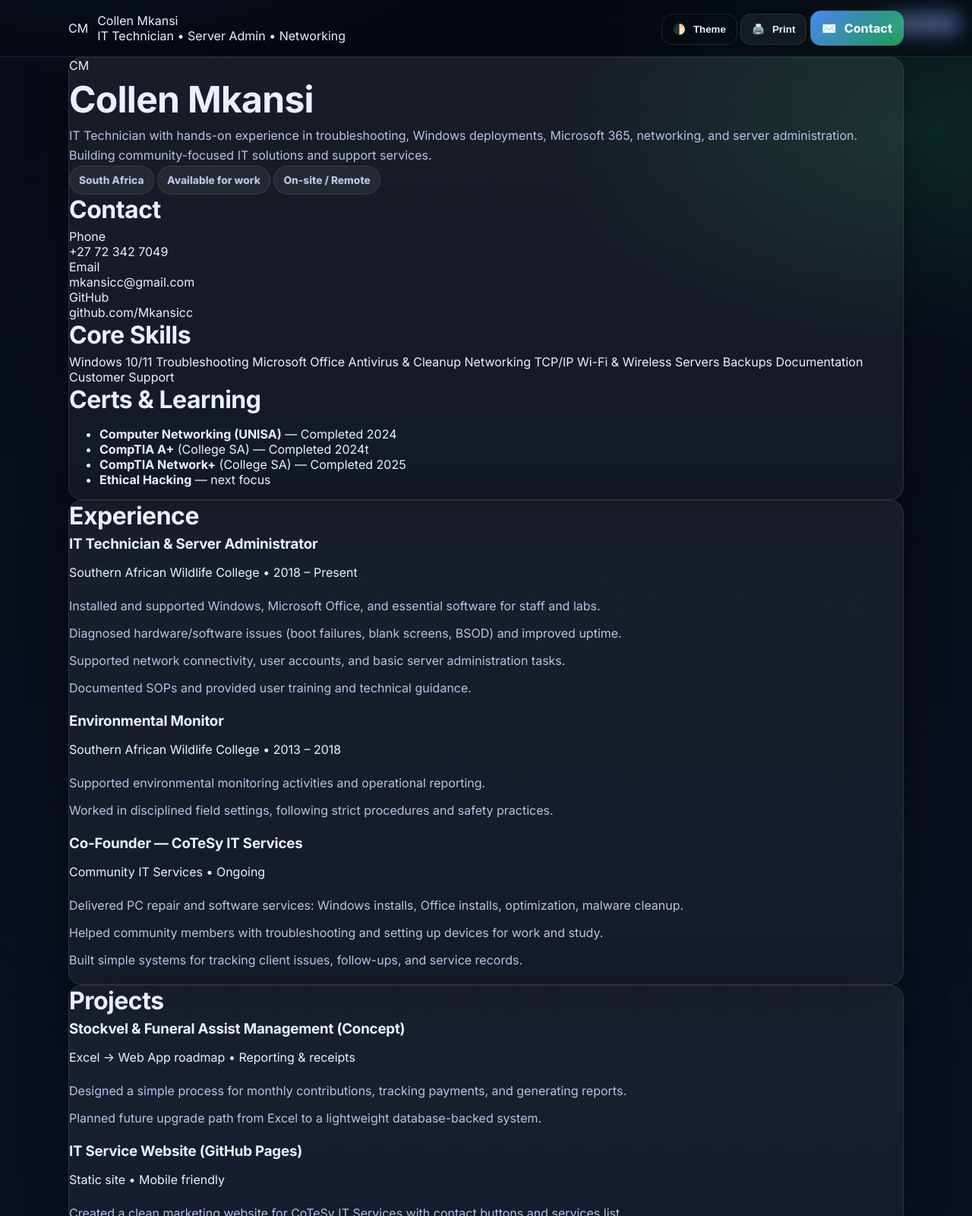
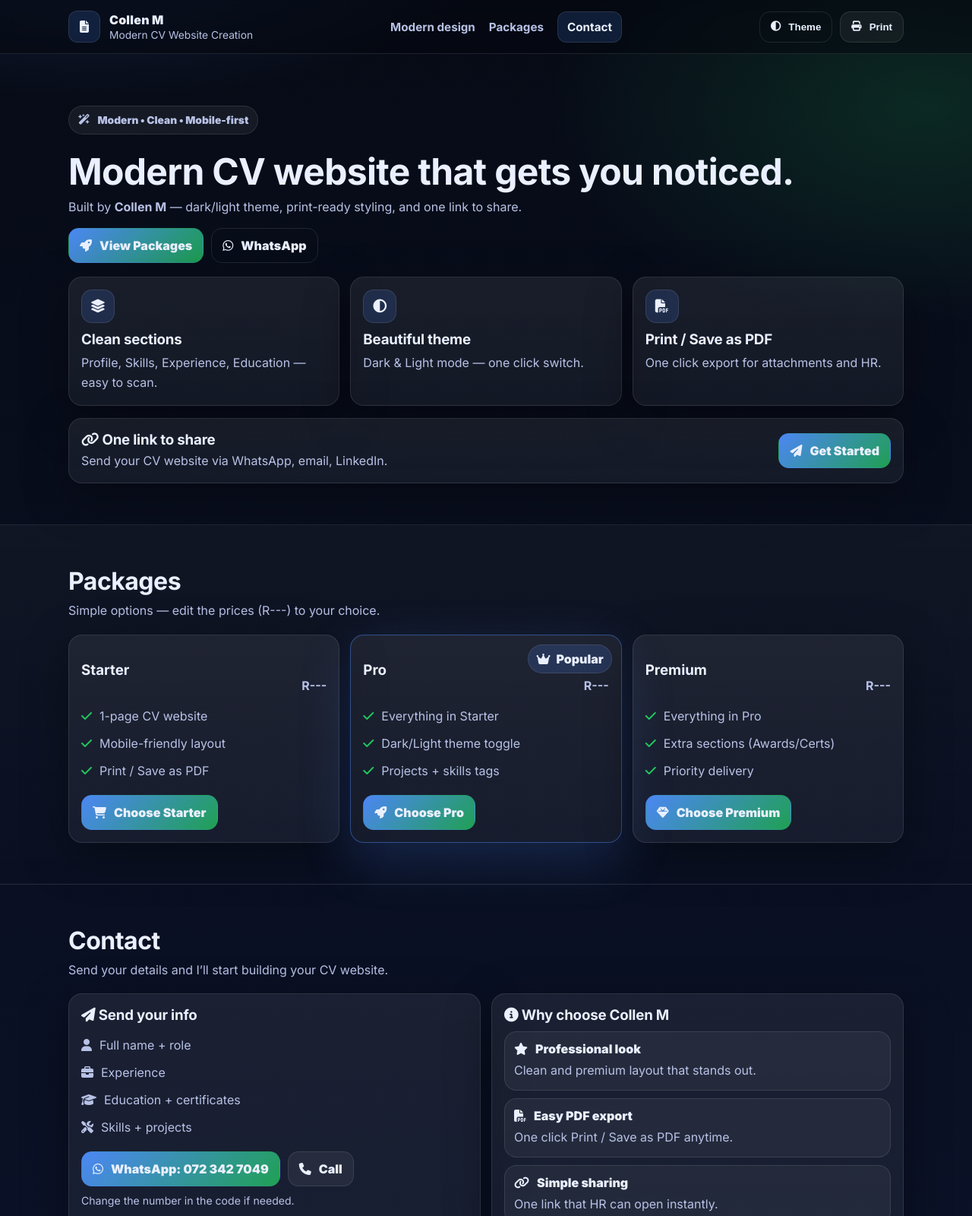
Before and after one commit to Mkansicc/CurriculumVitae, a plain HTML site: page index.html in a window 1280 px wide. Shown: the top 1600 px of the page at 76% size. Drawn offline with Linux system fonts and the light colour scheme.

```diff
--- a/index.html
+++ b/index.html
@@ -3,242 +3,216 @@
 <head>
   <meta charset="utf-8" />
   <meta name="viewport" content="width=device-width, initial-scale=1" />
-  <title>Collen Mkansi | CV</title>
-  <meta name="description" content="Modern CV - Collen Mkansi" />
+  <title>Collen M | Modern CV Website Creation</title>
+  <meta name="description" content="Collen M builds modern CV websites: dark/light theme, print & save as PDF, mobile-friendly, one link to share." />
 
-  <!-- Fonts -->
   <link rel="preconnect" href="https://fonts.googleapis.com">
   <link rel="preconnect" href="https://fonts.gstatic.com" crossorigin>
-  <link href="https://fonts.googleapis.com/css2?family=Inter:wght@400;600;700;800&display=swap" rel="stylesheet">
+  <link href="https://fonts.googleapis.com/css2?family=Inter:wght@400;600;700;800;900&display=swap" rel="stylesheet">
+
+  <!-- Icons -->
+  <link rel="stylesheet"
+        href="https://cdnjs.cloudflare.com/ajax/libs/font-awesome/6.5.0/css/all.min.css"
+        crossorigin="anonymous" referrerpolicy="no-referrer" />
 
   <link rel="stylesheet" href="style.css" />
 </head>
 
 <body>
-  <div class="topbar">
+  <!-- Top Bar -->
+  <header class="topbar" id="top">
     <div class="container topbar-inner">
-      <a class="brand" href="#top" aria-label="Go to top">
-        <span class="avatar" aria-hidden="true">CM</span>
+      <a class="brand" href="#top" aria-label="Home">
+        <span class="logo" aria-hidden="true"><i class="fa-solid fa-file-lines"></i></span>
         <div class="brand-text">
-          <div class="name">Collen Mkansi</div>
-          <div class="role">IT Technician • Server Admin • Networking</div>
+          <div class="brand-name">Collen M</div>
+          <div class="brand-sub">Modern CV Website Creation</div>
         </div>
       </a>
 
-      <div class="actions">
-        <button id="themeBtn" class="btn ghost" type="button" title="Toggle theme" aria-label="Toggle theme">
-          <span class="icon" aria-hidden="true">🌓</span>
-          <span class="hide-sm">Theme</span>
+      <nav class="nav" aria-label="Primary">
+        <a href="#design">Modern design</a>
+        <a href="#packages">Packages</a>
+        <a href="#contact" class="nav-cta">Contact</a>
+      </nav>
+
+      <div class="top-actions">
+        <button id="themeBtn" class="btn ghost" type="button" aria-label="Toggle theme" title="Toggle theme">
+          <i class="fa-solid fa-circle-half-stroke"></i> <span class="hide-sm">Theme</span>
         </button>
+        <button class="btn" type="button" id="printBtn" title="Print / Save as PDF">
+          <i class="fa-solid fa-print"></i> <span class="hide-sm">Print</span>
+        </button>
+      </div>
 
-        <button class="btn" type="button" onclick="window.print()" title="Print / Save PDF">
-          <span class="icon" aria-hidden="true">🖨️</span>
-          <span class="hide-sm">Print</span>
+      <button class="menuBtn" id="menuBtn" aria-label="Open menu" title="Menu">
+        <i class="fa-solid fa-bars"></i>
       </button>
+    </div>
 
-        <a class="btn primary" href="#contact">
-          <span class="icon" aria-hidden="true">✉️</span>
-          Contact
-        </a>
+    <!-- Mobile menu -->
+    <div class="mobileNav" id="mobileNav" aria-hidden="true">
+      <a href="#design">Modern design</a>
+      <a href="#packages">Packages</a>
+      <a href="#contact">Contact</a>
     </div>
+  </header>
+
+  <!-- Modern design (start here) -->
+  <section id="design" class="section">
+    <div class="container">
+      <div class="section-head reveal">
+        <p class="pill"><i class="fa-solid fa-wand-magic-sparkles"></i> Modern • Clean • Mobile-first</p>
+        <h1 class="h1">Modern CV website that gets you noticed.</h1>
+        <p class="sub">
+          Built by <strong>Collen M</strong> — dark/light theme, print-ready styling, and one link to share.
+        </p>
+
+        <div class="cta-row">
+          <a class="btn primary" href="#packages"><i class="fa-solid fa-rocket"></i> View Packages</a>
+          <a class="btn ghost" href="#contact"><i class="fa-brands fa-whatsapp"></i> WhatsApp</a>
         </div>
       </div>
 
-  <main id="top" class="container layout">
-    <!-- LEFT / SIDEBAR -->
-    <aside class="card sidebar">
-      <section class="stack">
-        <div class="hero">
-          <div class="hero-avatar" aria-hidden="true">CM</div>
-          <div>
-            <h1 class="h1">Collen Mkansi</h1>
-            <p class="sub">
-              IT Technician with hands-on experience in troubleshooting, Windows deployments, Microsoft 365,
-              networking, and server administration. Building community-focused IT solutions and support services.
-            </p>
+      <div class="grid3">
+        <div class="card feature reveal">
+          <div class="icon"><i class="fa-solid fa-layer-group"></i></div>
+          <h3>Clean sections</h3>
+          <p>Profile, Skills, Experience, Education — easy to scan.</p>
+        </div>
+
+        <div class="card feature reveal">
+          <div class="icon"><i class="fa-solid fa-circle-half-stroke"></i></div>
+          <h3>Beautiful theme</h3>
+          <p>Dark & Light mode — one click switch.</p>
+        </div>
+
+        <div class="card feature reveal">
+          <div class="icon"><i class="fa-solid fa-file-pdf"></i></div>
+          <h3>Print / Save as PDF</h3>
+          <p>One click export for attachments and HR.</p>
         </div>
       </div>
 
-        <div class="pill-row">
-          <span class="pill">South Africa</span>
-          <span class="pill">Available for work</span>
-          <span class="pill">On-site / Remote</span>
+      <div class="banner card reveal">
+        <div>
+          <h3 class="banner-title"><i class="fa-solid fa-link"></i> One link to share</h3>
+          <p class="banner-sub">Send your CV website via WhatsApp, email, LinkedIn.</p>
         </div>
-      </section>
-
-      <section class="stack">
-        <h2 class="h2">Contact</h2>
-        <div class="kv">
-          <div class="k">Phone</div>
-          <div class="v"><a href="tel:+27723427049">+27 72 342 7049</a></div>
-
-          <div class="k">Email</div>
-          <div class="v"><a href="mailto:mkansicc@gmail.com">mkansicc@gmail.com</a></div>
-
-          <div class="k">GitHub</div>
-          <div class="v">
-            <a href="https://github.com/Mkansicc" target="_blank" rel="noreferrer">
-              github.com/Mkansicc
-            </a>
+        <a class="btn primary" href="#contact"><i class="fa-solid fa-paper-plane"></i> Get Started</a>
       </div>
     </div>
   </section>
 
-      <section class="stack">
-        <h2 class="h2">Core Skills</h2>
-        <div class="tags">
-          <span class="tag">Windows 10/11</span>
-          <span class="tag">Troubleshooting</span>
-          <span class="tag">Microsoft Office</span>
-          <span class="tag">Antivirus & Cleanup</span>
-          <span class="tag">Networking</span>
-          <span class="tag">TCP/IP</span>
-          <span class="tag">Wi-Fi & Wireless</span>
-          <span class="tag">Servers</span>
-          <span class="tag">Backups</span>
-          <span class="tag">Documentation</span>
-          <span class="tag">Customer Support</span>
+  <!-- Packages -->
+  <section id="packages" class="section alt">
+    <div class="container">
+      <div class="section-head reveal">
+        <h2 class="h2">Packages</h2>
+        <p class="sub">Simple options — edit the prices (R---) to your choice.</p>
+      </div>
+
+      <div class="grid3 pricing">
+        <div class="card price reveal">
+          <div class="price-head">
+            <h3>Starter</h3>
+            <p class="price-tag"><strong>R---</strong></p>
+          </div>
+          <ul class="checks">
+            <li><i class="fa-solid fa-check"></i> 1-page CV website</li>
+            <li><i class="fa-solid fa-check"></i> Mobile-friendly layout</li>
+            <li><i class="fa-solid fa-check"></i> Print / Save as PDF</li>
+          </ul>
+          <a class="btn primary" href="#contact"><i class="fa-solid fa-cart-shopping"></i> Choose Starter</a>
+        </div>
+
+        <div class="card price popular reveal">
+          <div class="badge"><i class="fa-solid fa-crown"></i> Popular</div>
+          <div class="price-head">
+            <h3>Pro</h3>
+            <p class="price-tag"><strong>R---</strong></p>
+          </div>
+          <ul class="checks">
+            <li><i class="fa-solid fa-check"></i> Everything in Starter</li>
+            <li><i class="fa-solid fa-check"></i> Dark/Light theme toggle</li>
+            <li><i class="fa-solid fa-check"></i> Projects + skills tags</li>
+          </ul>
+          <a class="btn primary" href="#contact"><i class="fa-solid fa-rocket"></i> Choose Pro</a>
+        </div>
+
+        <div class="card price reveal">
+          <div class="price-head">
+            <h3>Premium</h3>
+            <p class="price-tag"><strong>R---</strong></p>
+          </div>
+          <ul class="checks">
+            <li><i class="fa-solid fa-check"></i> Everything in Pro</li>
+            <li><i class="fa-solid fa-check"></i> Extra sections (Awards/Certs)</li>
+            <li><i class="fa-solid fa-check"></i> Priority delivery</li>
+          </ul>
+          <a class="btn primary" href="#contact"><i class="fa-solid fa-gem"></i> Choose Premium</a>
+        </div>
+      </div>
     </div>
   </section>
 
-      <section class="stack">
-        <h2 class="h2">Certs & Learning</h2>
-        <ul class="list">
-          <li><strong>Computer Networking (UNISA)</strong> — Completed 2024</li>
-          <li><strong>CompTIA A+</strong> (College SA) — Completed 2024t</li>
-          <li><strong>CompTIA Network+</strong> (College SA) — Completed 2025</li>
-          <li><strong>Ethical Hacking</strong> — next focus</li>
+  <!-- Contact -->
+  <section id="contact" class="section">
+    <div class="container">
+      <div class="section-head reveal">
+        <h2 class="h2">Contact</h2>
+        <p class="sub">Send your details and I’ll start building your CV website.</p>
+      </div>
+
+      <div class="grid2">
+        <div class="card contact-card reveal">
+          <h3 class="h3"><i class="fa-solid fa-paper-plane"></i> Send your info</h3>
+          <ul class="bullets">
+            <li><i class="fa-solid fa-user"></i> Full name + role</li>
+            <li><i class="fa-solid fa-briefcase"></i> Experience</li>
+            <li><i class="fa-solid fa-graduation-cap"></i> Education + certificates</li>
+            <li><i class="fa-solid fa-screwdriver-wrench"></i> Skills + projects</li>
           </ul>
-      </section>
-    </aside>
-
-    <!-- RIGHT / MAIN CONTENT -->
-    <section class="content">
-      <section class="card stack">
-        <h2 class="h2">Experience</h2>
-
-        <article class="item">
-          <div class="item-head">
-            <div>
-              <h3 class="h3">IT Technician & Server Administrator</h3>
-              <p class="meta">Southern African Wildlife College • 2018 – Present</p>
-            </div>
-            <span class="badge">Full-time</span>
-          </div>
-          <ul class="bullets">
-            <li>Installed and supported Windows, Microsoft Office, and essential software for staff and labs.</li>
-            <li>Diagnosed hardware/software issues (boot failures, blank screens, BSOD) and improved uptime.</li>
-            <li>Supported network connectivity, user accounts, and basic server administration tasks.</li>
-            <li>Documented SOPs and provided user training and technical guidance.</li>
-          </ul>
-        </article>
-
-        <article class="item">
-          <div class="item-head">
-            <div>
-              <h3 class="h3">Environmental Monitor</h3>
-              <p class="meta">Southern African Wildlife College • 2013 – 2018</p>
-            </div>
-            <span class="badge">Operations</span>
-          </div>
-          <ul class="bullets">
-            <li>Supported environmental monitoring activities and operational reporting.</li>
-            <li>Worked in disciplined field settings, following strict procedures and safety practices.</li>
-          </ul>
-        </article>
-
-        <article class="item">
-          <div class="item-head">
-            <div>
-              <h3 class="h3">Co-Founder — CoTeSy IT Services</h3>
-              <p class="meta">Community IT Services • Ongoing</p>
-            </div>
-            <span class="badge">Business</span>
-          </div>
-          <ul class="bullets">
-            <li>Delivered PC repair and software services: Windows installs, Office installs, optimization, malware cleanup.</li>
-            <li>Helped community members with troubleshooting and setting up devices for work and study.</li>
-            <li>Built simple systems for tracking client issues, follow-ups, and service records.</li>
-          </ul>
-        </article>
-      </section>
-
-      <section class="card stack">
-        <h2 class="h2">Projects</h2>
-
-        <article class="item">
-          <div class="item-head">
-            <div>
-              <h3 class="h3">Stockvel & Funeral Assist Management (Concept)</h3>
-              <p class="meta">Excel → Web App roadmap • Reporting & receipts</p>
-            </div>
-            <span class="badge">Community</span>
-          </div>
-          <ul class="bullets">
-            <li>Designed a simple process for monthly contributions, tracking payments, and generating reports.</li>
-            <li>Planned future upgrade path from Excel to a lightweight database-backed system.</li>
-          </ul>
-        </article>
-
-        <article class="item">
-          <div class="item-head">
-            <div>
-              <h3 class="h3">IT Service Website (GitHub Pages)</h3>
-              <p class="meta">Static site • Mobile friendly</p>
-            </div>
-            <span class="badge">Web</span>
-          </div>
-          <ul class="bullets">
-            <li>Created a clean marketing website for CoTeSy IT Services with contact buttons and services list.</li>
-          </ul>
-        </article>
-      </section>
-
-      <section class="card stack">
-        <h2 class="h2">Education</h2>
-        <article class="item">
-          <div class="item-head">
-            <div>
-              <h3 class="h3">Computer Networking</h3>
-              <p class="meta">UNISA</p>
-            </div>
-            <span class="badge">Studies</span>
-          </div>
-          <p class="text">
-            Focus on networking fundamentals, troubleshooting, and practical IT support skills.
-          </p>
-        </article>
-      </section>
-
-      <section class="card stack">
-        <h2 class="h2">Leadership & Community</h2>
-        <ul class="bullets">
-          <li>Youth Secretary (10 villages) — Manyeleti Nazarene Revival Church</li>
-          <li>Executive Church Committee Secretary; leads youth & children’s ministries</li>
-          <li>Head Coach — Liverpool FC (Welverdiend soccer league, 2019–2025)</li>
-        </ul>
-      </section>
-
-      <section id="contact" class="card stack">
-        <h2 class="h2">Contact / Availability</h2>
-        <p class="text">
-          If you’d like to work with me or hire me, use the quick links below.
-        </p>
 
           <div class="cta-row">
-          <a class="btn primary" href="mailto:mkansicc@gmail.com">Email me</a>
-          <a class="btn" href="tel:+27723427049">Call</a>
-          <a class="btn ghost" href="https://wa.me/27723427049" target="_blank" rel="noreferrer">WhatsApp</a>
+            <a class="btn primary" id="waBtn" href="https://wa.me/27723427049" target="_blank" rel="noreferrer">
+              <i class="fa-brands fa-whatsapp"></i> WhatsApp: 072 342 7049
+            </a>
+            <a class="btn" href="tel:+27723427049">
+              <i class="fa-solid fa-phone"></i> Call
+            </a>
+          </div>
+
+          <p class="tiny muted">Change the number in the code if needed.</p>
+        </div>
+
+        <div class="card contact-card reveal">
+          <h3 class="h3"><i class="fa-solid fa-circle-info"></i> Why choose Collen M</h3>
+          <div class="list-cards">
+            <div class="mini">
+              <div class="mini-title"><i class="fa-solid fa-star"></i> Professional look</div>
+              <div class="mini-sub">Clean and premium layout that stands out.</div>
+            </div>
+            <div class="mini">
+              <div class="mini-title"><i class="fa-solid fa-file-pdf"></i> Easy PDF export</div>
+              <div class="mini-sub">One click Print / Save as PDF anytime.</div>
+            </div>
+            <div class="mini">
+              <div class="mini-title"><i class="fa-solid fa-link"></i> Simple sharing</div>
+              <div class="mini-sub">One link that HR can open instantly.</div>
+            </div>
+          </div>
+
+          <div class="divider"></div>
+          <p class="tiny">© <span id="year"></span> Collen M • Modern CV Website Creation</p>
+        </div>
+      </div>
+
+      <footer class="footer">
+        <a href="#top"><i class="fa-solid fa-arrow-up"></i> Back to top</a>
+      </footer>
     </div>
   </section>
-
-      <footer class="footer">
-        <span>© <span id="year"></span> Collen Mkansi</span>
-        <span class="sep">•</span>
-        <a href="#top">Back to top</a>
-      </footer>
-    </section>
-  </main>
 
   <script src="script.js"></script>
 </body>
```
Lines whose indentation alone changed are shown as unchanged.
